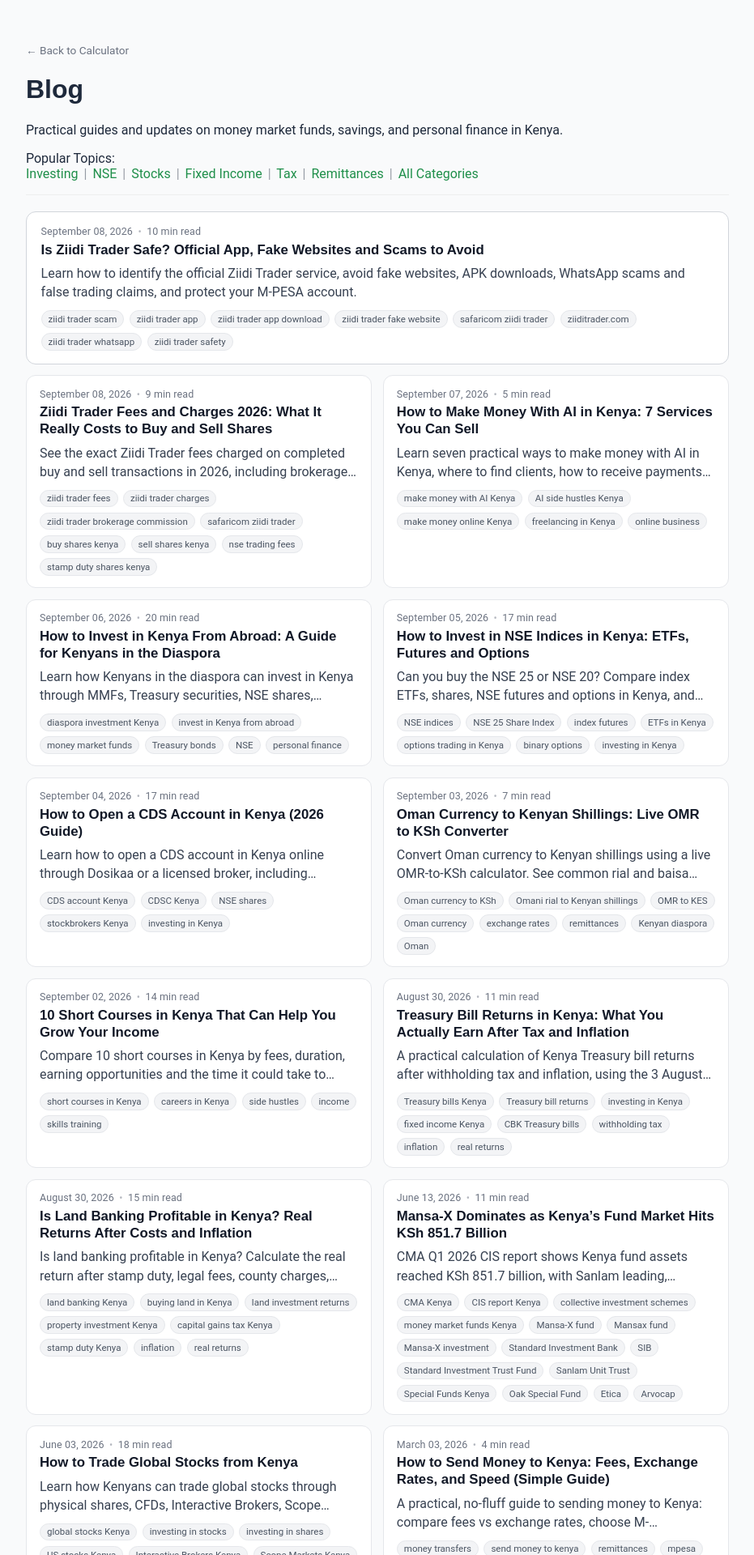
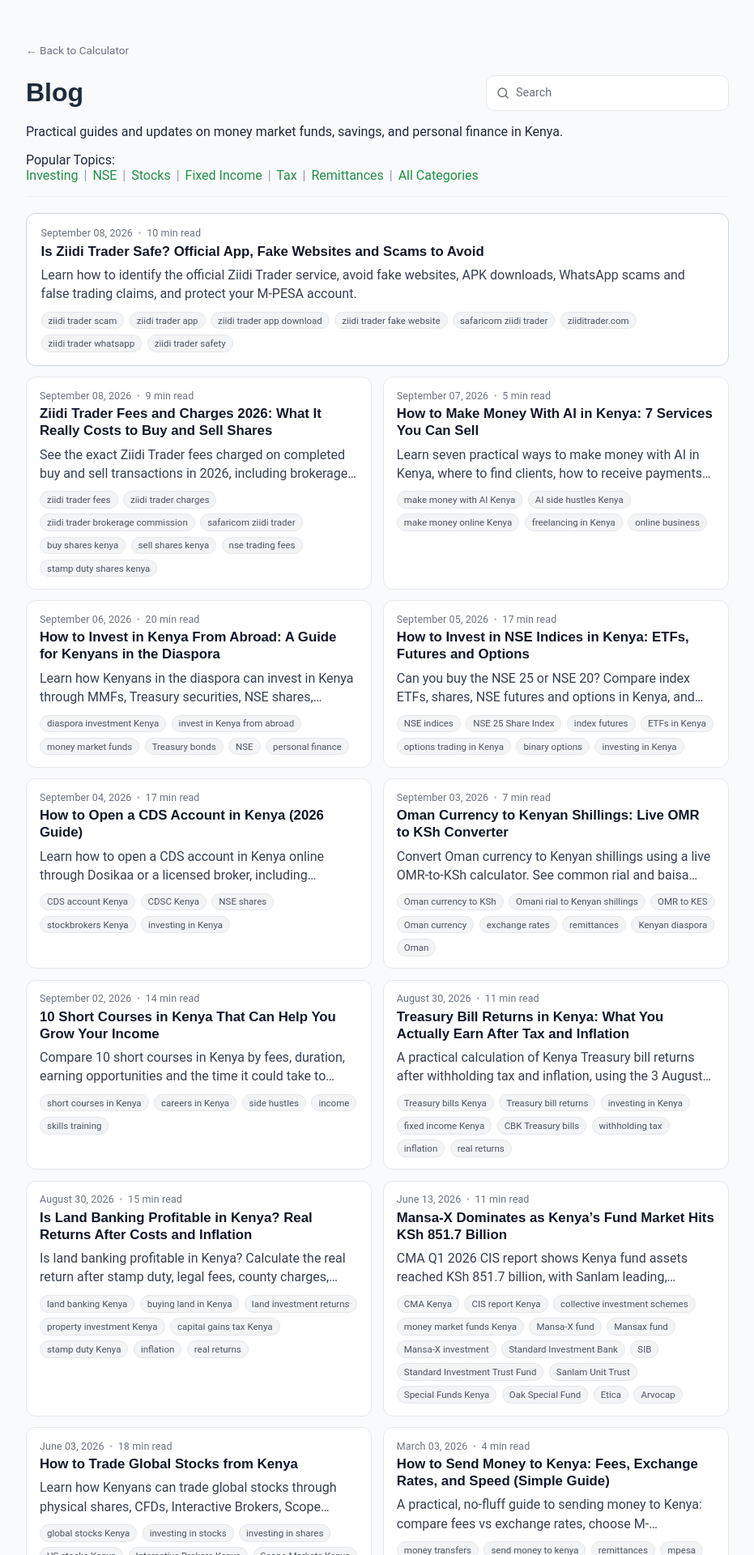
Before and after one commit to Coinimain/kenyanmmf, a Jekyll site: the page built from blog.md, in a window 1280 px wide. Shown: the top 1920 px of the page at 81% size, without its empty margins (174-1105 px from the left). Built offline with Jekyll 4.4.1, drawn with Linux system fonts in a browser that asks for light colours; comment, search, counter and statistics services are not loaded.

Commit message:
Add blog article search

```diff
--- /dev/null
+++ b/blog-search.js
@@ -0,0 +1,68 @@
+(() => {
+  "use strict";
+
+  const input = document.getElementById("blog-search-input");
+  const clearButton = document.getElementById("blog-search-clear");
+  const list = document.getElementById("blog-post-list");
+  const status = document.getElementById("blog-search-status");
+  const noResults = document.getElementById("blog-no-results");
+
+  if (!input || !clearButton || !list || !status || !noResults) return;
+
+  const cards = Array.from(list.querySelectorAll(".blog-card"));
+  const searchableText = new Map(
+    cards.map((card) => [card, normalize(card.dataset.search || card.textContent)])
+  );
+
+  function normalize(value) {
+    return String(value)
+      .toLocaleLowerCase()
+      .normalize("NFD")
+      .replace(/[\u0300-\u036f]/g, "")
+      .trim();
+  }
+
+  function filterArticles() {
+    const query = input.value.trim();
+    const terms = normalize(query).split(/\s+/).filter(Boolean);
+    const isSearching = terms.length > 0;
+    let matches = 0;
+    let firstMatch = null;
+
+    for (const card of cards) {
+      const matchesQuery = !isSearching || terms.every((term) => searchableText.get(card).includes(term));
+
+      card.hidden = !matchesQuery;
+      card.classList.remove("blog-card--search-featured");
+
+      if (matchesQuery) {
+        matches += 1;
+        firstMatch ||= card;
+      }
+    }
+
+    list.classList.toggle("blog-list--filtered", isSearching);
+    if (isSearching && firstMatch) firstMatch.classList.add("blog-card--search-featured");
+
+    clearButton.hidden = input.value.length === 0;
+    status.hidden = !isSearching;
+    status.textContent = isSearching
+      ? `${matches} ${matches === 1 ? "article" : "articles"} found`
+      : "";
+    noResults.hidden = !isSearching || matches !== 0;
+  }
+
+  input.addEventListener("input", filterArticles);
+  input.addEventListener("keydown", (event) => {
+    if (event.key === "Escape" && input.value) {
+      input.value = "";
+      filterArticles();
+    }
+  });
+
+  clearButton.addEventListener("click", () => {
+    input.value = "";
+    filterArticles();
+    input.focus();
+  });
+})();
--- a/blog.md
+++ b/blog.md
@@ -3,13 +3,34 @@
 title: Blog
 description: Practical guides and updates on money market funds, savings, and personal finance in Kenya.
 permalink: /blog/
-last_modified_at: "2026-09-08"
+last_modified_at: "2026-09-09"
 ---
 
 <div class="blog-wrap">
   <p class="blog-back"><a href="/">← Back to Calculator</a></p>
 
-  <h1>Blog</h1>
+  <div class="blog-heading-row">
+    <h1>Blog</h1>
+
+    <div class="blog-search" role="search">
+      <label class="visually-hidden" for="blog-search-input">Search blog articles</label>
+      <svg class="blog-search__icon" viewBox="0 0 24 24" aria-hidden="true" focusable="false">
+        <circle cx="11" cy="11" r="7"></circle>
+        <path d="m20 20-4-4"></path>
+      </svg>
+      <input
+        class="blog-search__input"
+        id="blog-search-input"
+        type="search"
+        placeholder="Search"
+        autocomplete="off"
+        spellcheck="false"
+        aria-controls="blog-post-list"
+      />
+      <button class="blog-search__clear" id="blog-search-clear" type="button" aria-label="Clear search" hidden>×</button>
+    </div>
+  </div>
+
   <p>Practical guides and updates on money market funds, savings, and personal finance in Kenya.</p>
 
   <!-- Featured categories strip (curated) -->
@@ -44,17 +65,27 @@
 
   <hr class="blog-divider" />
 
+  <p class="blog-search-status" id="blog-search-status" role="status" aria-live="polite" aria-atomic="true" hidden></p>
+  <p class="blog-no-results" id="blog-no-results" hidden>
+    No articles found. Try a different search or browse <a href="{{ '/categories/' | relative_url }}">all categories</a>.
+  </p>
+
   {% if site.posts.size == 0 %}
     <p><em>No posts yet — coming soon.</em></p>
   {% else %}
-    <div class="blog-list">
+    <div class="blog-list" id="blog-post-list">
       {% for post in site.posts %}
 
         {% assign words = post.content | strip_html | number_of_words %}
         {% assign minutes = words | plus: 199 | divided_by: 200 %}
         {% if minutes < 1 %}{% assign minutes = 1 %}{% endif %}
+        {% capture blog_search_text %}{{ post.title }} {{ post.description | default: post.excerpt | strip_html }} {{ post.tags | join: ' ' }} {{ post.categories | join: ' ' }}{% endcapture %}
 
-        <a class="blog-card {% if forloop.first %}blog-card--featured{% endif %}" href="{{ post.url }}">
+        <a
+          class="blog-card {% if forloop.first %}blog-card--featured{% endif %}"
+          href="{{ post.url }}"
+          data-search="{{ blog_search_text | downcase | escape }}"
+        >
           <div class="blog-card-top">
             <span class="blog-card-date">{{ post.date | date: "%B %d, %Y" }}</span>
             <span class="blog-card-dot">•</span>
@@ -82,3 +113,5 @@
     </div>
   {% endif %}
 </div>
+
+<script src="{{ '/blog-search.js' | relative_url }}?v=20260909" defer></script>
--- a/style.css
+++ b/style.css
@@ -340,6 +340,110 @@
 }
 .blog-back a:hover { color: #111; }
 
+.blog-heading-row {
+  display: flex;
+  align-items: center;
+  justify-content: space-between;
+  gap: 1rem;
+  margin: 1.35rem 0 1rem;
+}
+
+.blog-heading-row h1 {
+  margin: 0;
+  line-height: 1.2;
+}
+
+.blog-heading-row + p { margin-top: 0; }
+
+.blog-search {
+  position: relative;
+  flex: 0 1 300px;
+  width: 100%;
+  max-width: 300px;
+  min-width: 0;
+}
+
+.blog-search__icon {
+  position: absolute;
+  top: 50%;
+  left: 0.75rem;
+  width: 18px;
+  height: 18px;
+  color: var(--muted);
+  fill: none;
+  stroke: currentColor;
+  stroke-width: 2;
+  stroke-linecap: round;
+  transform: translateY(-50%);
+  pointer-events: none;
+}
+
+.blog-search__input {
+  width: 100%;
+  min-height: 44px;
+  padding: 0.6rem 2.35rem 0.6rem 2.25rem;
+  border: 1px solid var(--border);
+  border-radius: 10px;
+  background: #fff;
+  color: var(--text);
+  font: inherit;
+  font-size: 0.9rem;
+  line-height: 1.2;
+  appearance: none;
+}
+
+.blog-search__input::-webkit-search-cancel-button { appearance: none; }
+
+.blog-search__input:focus {
+  border-color: var(--green);
+  outline: 3px solid rgba(46, 125, 50, 0.16);
+  outline-offset: 0;
+}
+
+.blog-search__input::placeholder { color: var(--muted); }
+
+.blog-search__clear {
+  position: absolute;
+  top: 50%;
+  right: 0.3rem;
+  width: 34px;
+  height: 34px;
+  padding: 0;
+  border: 0;
+  border-radius: 7px;
+  background: transparent;
+  color: var(--muted);
+  font: inherit;
+  font-size: 1.35rem;
+  line-height: 1;
+  cursor: pointer;
+  transform: translateY(-50%);
+}
+
+.blog-search__clear:hover,
+.blog-search__clear:focus-visible {
+  background: #f3f4f6;
+  color: var(--text);
+}
+
+.blog-search__clear[hidden] { display: none; }
+
+.blog-search-status {
+  margin: -0.35rem 0 1rem;
+  color: var(--muted);
+  font-size: 0.85rem;
+}
+
+.blog-no-results {
+  margin: 0 0 1rem;
+  padding: 1rem;
+  border: 1px solid var(--border);
+  border-radius: 10px;
+  background: #fff;
+}
+
+.blog-no-results a { color: var(--green); }
+
 .blog-divider {
   margin: 1rem 0 1.25rem 0;
   border: 0;
@@ -372,11 +476,24 @@
   border-color: #d1d5db;
 }
 .blog-card--featured { border-color: #d1d5db; }
+.blog-card[hidden] { display: none; }
 
 @media (min-width: 720px) {
   .blog-card--featured {
     grid-column: 1 / -1;
     padding: 1rem 1.1rem;
+  }
+
+  .blog-list--filtered .blog-card--featured {
+    grid-column: auto;
+    padding: 0.9rem 1rem;
+    border-color: var(--border);
+  }
+
+  .blog-list--filtered .blog-card--search-featured {
+    grid-column: 1 / -1;
+    padding: 1rem 1.1rem;
+    border-color: #d1d5db;
   }
 }
 
@@ -423,6 +540,14 @@
 }
 
 @media (max-width: 520px) {
+  .blog-heading-row { gap: 0.75rem; }
+  .blog-search {
+    flex: 0 1 160px;
+    width: 44vw;
+    min-width: 130px;
+    max-width: 160px;
+  }
+  .blog-search__input { font-size: 16px; }
   .blog-card { padding: 0.75rem 0.85rem; border-radius: 10px; }
   .blog-card-title { font-size: 1rem; line-height: 1.2; }
   .blog-card-top { font-size: 0.75rem; margin-bottom: 0.25rem; }
```
